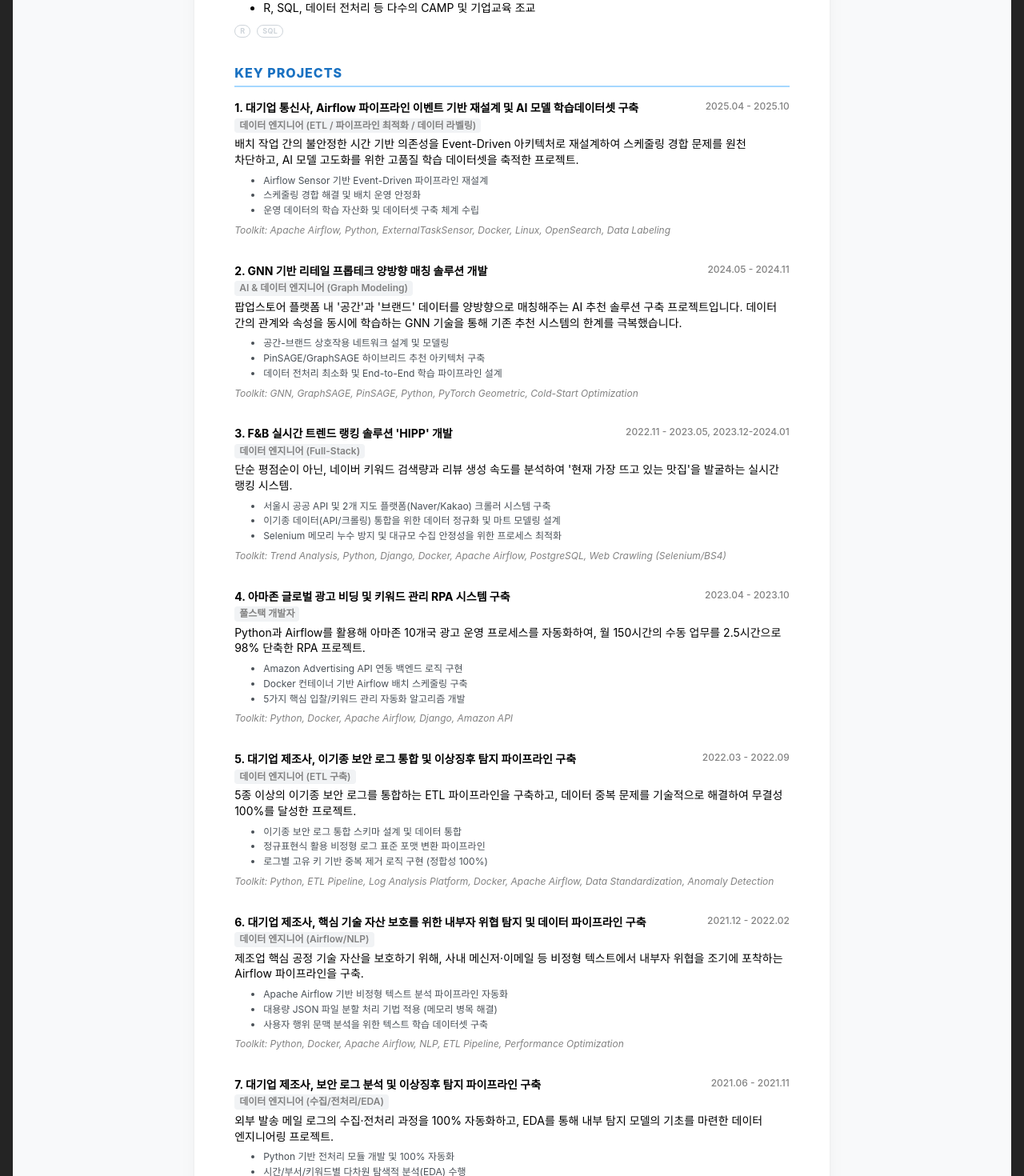
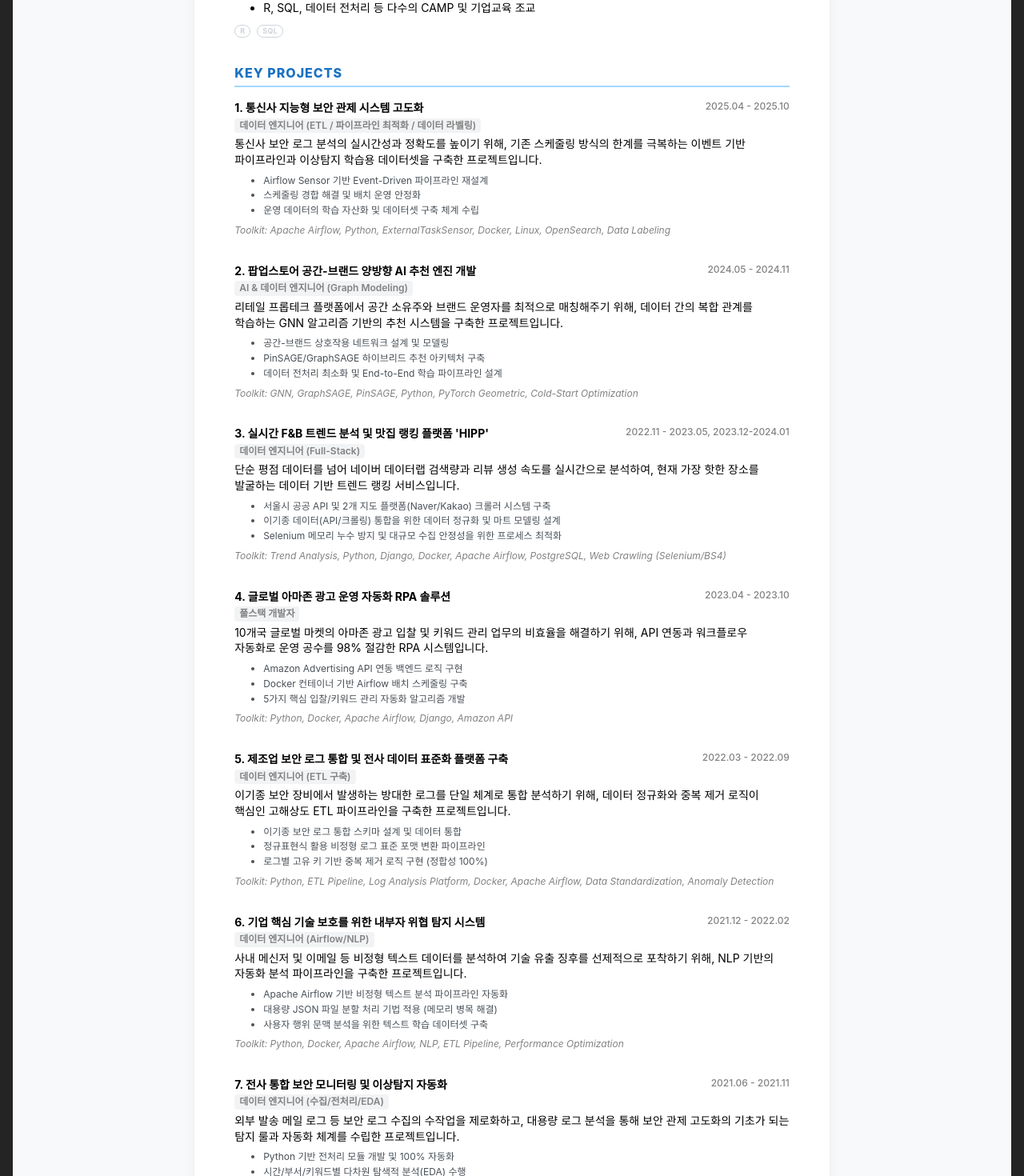
Before and after one commit to jisxo/jisxo-portfolio, a Next.js app: page /resume in a window 1280 px wide. Shown: the part 1580-3050 px from the top of the page at 80% size. Built offline with nearby package versions, Linux system fonts and the light colour scheme; no server answers.

Commit message:
Refine project titles and descriptions for better context

```diff
--- a/src/data/projects/amazon.ts
+++ b/src/data/projects/amazon.ts
@@ -1,10 +1,10 @@
 import { Project } from './types';
 
 export const amazonProject: Project = {
-    title: '아마존 글로벌 광고 비딩 및 키워드 관리 RPA 시스템 구축',
+    title: '글로벌 아마존 광고 운영 자동화 RPA 솔루션',
     duration: '2023.04 - 2023.10',
     role: '풀스택 개발자',
-    description: 'Python과 Airflow를 활용해 아마존 10개국 광고 운영 프로세스를 자동화하여, 월 150시간의 수동 업무를 2.5시간으로 98% 단축한 RPA 프로젝트.',
+    description: '10개국 글로벌 마켓의 아마존 광고 입찰 및 키워드 관리 업무의 비효율을 해결하기 위해, API 연동과 워크플로우 자동화로 운영 공수를 98% 절감한 RPA 시스템입니다.',
     image: '/images/thumbnails/amazon_rpa.png',
     images: [
         { src: '/images/rpa_fe.png', caption: 'RPA 운영/관리 대시보드 (Django)' },
--- a/src/data/projects/insider.ts
+++ b/src/data/projects/insider.ts
@@ -1,10 +1,10 @@
 import { Project } from './types';
 
 export const insiderProject: Project = {
-    title: '대기업 제조사, 핵심 기술 자산 보호를 위한 내부자 위협 탐지 및 데이터 파이프라인 구축',
+    title: '기업 핵심 기술 보호를 위한 내부자 위협 탐지 시스템',
     duration: '2021.12 - 2022.02',
     role: '데이터 엔지니어 (Airflow/NLP)',
-    description: '제조업 핵심 공정 기술 자산을 보호하기 위해, 사내 메신저·이메일 등 비정형 텍스트에서 내부자 위협을 조기에 포착하는 Airflow 파이프라인을 구축.',
+    description: '사내 메신저 및 이메일 등 비정형 텍스트 데이터를 분석하여 기술 유출 징후를 선제적으로 포착하기 위해, NLP 기반의 자동화 분석 파이프라인을 구축한 프로젝트입니다.',
     image: '/images/thumbnails/insider_threat.png',
     domain: 'Enterprise Security & Insider Threat Detection',
     tags: ['Python', 'Docker', 'Apache Airflow', 'NLP', 'ETL Pipeline', 'Performance Optimization'],
--- a/src/data/projects/integration.ts
+++ b/src/data/projects/integration.ts
@@ -1,10 +1,10 @@
 import { Project } from './types';
 
 export const integrationProject: Project = {
-    title: '대기업 제조사, 이기종 보안 로그 통합 및 이상징후 탐지 파이프라인 구축',
+    title: '제조업 보안 로그 통합 및 전사 데이터 표준화 플랫폼 구축',
     duration: '2022.03 - 2022.09',
     role: '데이터 엔지니어 (ETL 구축)',
-    description: '5종 이상의 이기종 보안 로그를 통합하는 ETL 파이프라인을 구축하고, 데이터 중복 문제를 기술적으로 해결하여 무결성 100%를 달성한 프로젝트.',
+    description: '이기종 보안 장비에서 발생하는 방대한 로그를 단일 체계로 통합 분석하기 위해, 데이터 정규화와 중복 제거 로직이 핵심인 고해상도 ETL 파이프라인을 구축한 프로젝트입니다.',
     image: '/images/thumbnails/data_integration.png',
     domain: 'Enterprise Security & IT Operations',
     tags: ['Python', 'ETL Pipeline', 'Log Analysis Platform', 'Docker', 'Apache Airflow', 'Data Standardization', 'Anomaly Detection'],
--- a/src/data/projects/log.ts
+++ b/src/data/projects/log.ts
@@ -1,10 +1,10 @@
 import { Project } from './types';
 
 export const logProject: Project = {
-    title: '대기업 제조사, 보안 로그 분석 및 이상징후 탐지 파이프라인 구축',
+    title: '전사 통합 보안 모니터링 및 이상탐지 자동화',
     duration: '2021.06 - 2021.11',
     role: '데이터 엔지니어 (수집/전처리/EDA)',
-    description: '외부 발송 메일 로그의 수집·전처리 과정을 100% 자동화하고, EDA를 통해 내부 탐지 모델의 기초를 마련한 데이터 엔지니어링 프로젝트.',
+    description: '외부 발송 메일 로그 등 보안 로그 수집의 수작업을 제로화하고, 대용량 로그 분석을 통해 보안 관제 고도화의 기초가 되는 탐지 룰과 자동화 체계를 수립한 프로젝트입니다.',
     image: '/images/thumbnails/log_analysis.png',
     domain: 'Enterprise Information Security',
     tags: ['Python', 'Pandas', 'ETL Pipeline', 'Docker', 'Apache Airflow', 'Data Analysis (EDA)', 'Anomaly Detection'],
--- a/src/data/projects/restaurant.ts
+++ b/src/data/projects/restaurant.ts
@@ -1,10 +1,10 @@
 import { Project } from './types';
 
 export const restaurantProject: Project = {
-    title: 'F&B 실시간 트렌드 랭킹 솔루션 \'HIPP\' 개발',
+    title: '실시간 F&B 트렌드 분석 및 맛집 랭킹 플랫폼 \'HIPP\'',
     duration: '2022.11 - 2023.05, 2023.12-2024.01',
     role: '데이터 엔지니어 (Full-Stack)',
-    description: '단순 평점순이 아닌, 네이버 키워드 검색량과 리뷰 생성 속도를 분석하여 \'현재 가장 뜨고 있는 맛집\'을 발굴하는 실시간 랭킹 시스템.',
+    description: '단순 평점 데이터를 넘어 네이버 데이터랩 검색량과 리뷰 생성 속도를 실시간으로 분석하여, 현재 가장 핫한 장소를 발굴하는 데이터 기반 트렌드 랭킹 서비스입니다.',
     image: '/images/thumbnails/restaurant_dw.png',
     images: [
         { src: '/images/hipp_fe.png', caption: '트렌드 랭킹 대시보드 UI' },
--- a/src/data/projects/retail_gnn.ts
+++ b/src/data/projects/retail_gnn.ts
@@ -1,11 +1,11 @@
 import { Project } from './types';
 
 export const retailGnnProject: Project = {
-    title: 'GNN 기반 리테일 프롭테크 양방향 매칭 솔루션 개발',
+    title: '팝업스토어 공간-브랜드 양방향 AI 추천 엔진 개발',
     duration: '2024.05 - 2024.11',
     role: `AI & 데이터 엔지니어
     (Graph Modeling)`,
-    description: "팝업스토어 플랫폼 내 '공간'과 '브랜드' 데이터를 양방향으로 매칭해주는 AI 추천 솔루션 구축 프로젝트입니다. 데이터 간의 관계와 속성을 동시에 학습하는 GNN 기술을 통해 기존 추천 시스템의 한계를 극복했습니다.",
+    description: "리테일 프롭테크 플랫폼에서 공간 소유주와 브랜드 운영자를 최적으로 매칭해주기 위해, 데이터 간의 복합 관계를 학습하는 GNN 알고리즘 기반의 추천 시스템을 구축한 프로젝트입니다.",
     image: '/images/thumbnails/retail_gnn.png',
     domain: 'PropTech & Retail AI',
     tags: ['GNN', 'GraphSAGE', 'PinSAGE', 'Python', 'PyTorch Geometric', 'Cold-Start Optimization'],
--- a/src/data/projects/telecom.ts
+++ b/src/data/projects/telecom.ts
@@ -1,11 +1,11 @@
 import { Project } from './types';
 
 export const telecomProject: Project = {
-    title: '대기업 통신사, Airflow 파이프라인 이벤트 기반 재설계 및 AI 모델 학습데이터셋 구축',
+    title: '통신사 지능형 보안 관제 시스템 고도화',
     duration: '2025.04 - 2025.10',
     role: `데이터 엔지니어
     (ETL / 파이프라인 최적화 / 데이터 라벨링)`,
-    description: '배치 작업 간의 불안정한 시간 기반 의존성을 Event-Driven 아키텍처로 재설계하여 스케줄링 경합 문제를 원천 차단하고, AI 모델 고도화를 위한 고품질 학습 데이터셋을 축적한 프로젝트.',
+    description: '통신사 보안 로그 분석의 실시간성과 정확도를 높이기 위해, 기존 스케줄링 방식의 한계를 극복하는 이벤트 기반 파이프라인과 이상탐지 학습용 데이터셋을 구축한 프로젝트입니다.',
     image: '/images/thumbnails/telecom_log.png',
     domain: 'AI Security, Anomaly Detection',
     tags: ['Apache Airflow', 'Python', 'ExternalTaskSensor', 'Docker', 'Linux', 'OpenSearch', 'Data Labeling'],
```
